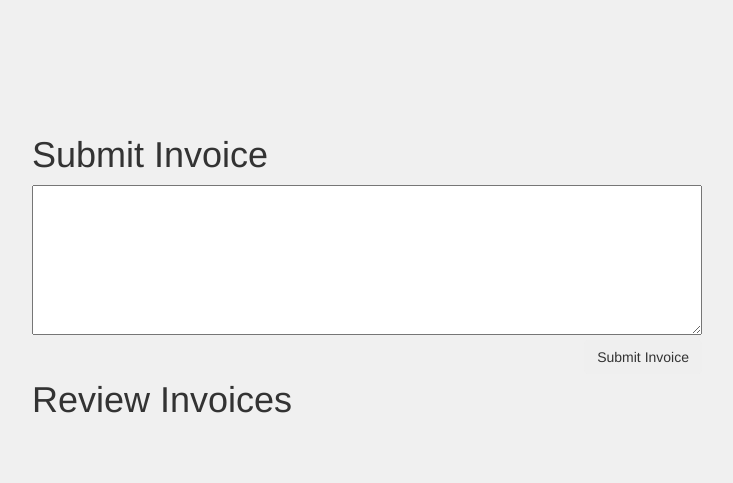
After one commit to jaydeepc/campr-injection-workshop-python, a Flask app: page /invoices in a window 1280 px wide. The commit adds this page. Shown: the top 483 px of the page, without its empty margins (273-1006 px from the left). Run offline with Flask 2, Linux system fonts and the light colour scheme; some libraries are stand-ins or nearby versions.

Commit message:
XSS - patch 1

```diff
--- a/app.py
+++ b/app.py
@@ -13,7 +13,7 @@ mysql = MySQL()
 app.config['MYSQL_DATABASE_USER'] = 'root'
 app.config['MYSQL_DATABASE_PASSWORD'] = ''
 app.config['MYSQL_DATABASE_DB'] = 'Injection'
-app.config['MYSQL_DATABASE_HOST'] = 'db_server'
+app.config['MYSQL_DATABASE_HOST'] = 'localhost'
 app.config['MYSQL_PORT'] = '3306'
 mysql.init_app(app)
 
@@ -69,6 +69,45 @@ def login():
         return json.dumps({'html': '<span>Enter the required fields</span>'})
 
 
+@app.route("/invoices")
+def invoices():
+
+    conn = mysql.connect()
+    cursor = conn.cursor()
+
+    return render_template('invoice.html')
+
+
+@app.route("/invoices", methods=['POST'])
+def insert_invoices():
+
+    __invoice = request.form["invoice"]
+
+    conn = mysql.connect()
+    cursor = conn.cursor()
+
+    query = "insert into invoices (text) values ('{0}');".format(__invoice)
+    try:
+        cursor.execute(query)
+        conn.commit()
+    except:
+        conn.rollback()
+
+    all_data = fetch_invoices(conn, cursor)
+    conn.close()
+
+    return render_template('invoice.html', invoices=all_data)
+
+
+def fetch_invoices(conn, cursor):
+    query = "select text from invoices"
+    try:
+        cursor.execute(query)
+        all_data = cursor.fetchall()
+    except:
+        conn.rollback()
+    return all_data
+
 
 if __name__ == "__main__":
     app.run(host='0.0.0.0', debug=True)
--- /dev/null
+++ b/templates/invoice.html
@@ -0,0 +1,70 @@
+<!DOCTYPE html>
+
+<html>
+
+<head>
+    <meta charset="UTF-8">
+    <title>XSS Workshop</title>
+
+    <link rel="stylesheet" href="{{ url_for('static', filename='css/bootstrap.css') }}">
+    <script type = "text/javascript"
+            src = "{{ url_for('static', filename='js/jquery-2.1.3.js') }}"></script>
+    <style type="text/css">
+        body {
+            padding-top: 100px;
+            padding-bottom: 40px;
+            background-color: #f0f0f0;
+        }
+
+        .container {
+            max-width: 700px;
+            padding: 15px;
+            margin: 0 auto;
+        }
+
+        textarea {
+            width: 100%;
+            height: 150px;
+        }
+
+        button {
+            float: right;
+        }
+
+        hr {
+            border-top: 1px solid #fff;
+        }
+    </style>
+</head>
+
+<body>
+
+<div class="container">
+
+    <h1>Submit Invoice</h1>
+
+    <form action="/invoices" method="POST">
+        <textarea name="invoice"></textarea>
+        <button type="submit" class="btn">Submit Invoice</button>
+    </form>
+
+    <br>
+
+    <h1>Review Invoices</h1>
+
+    <div id="invoices">
+        {% for invoice in invoices %}
+        {% autoescape false %}
+            <hr>
+            <p>{{invoice[0]}}</p>
+        {% endautoescape %}
+        {% endfor %}
+    </div>
+
+
+</div>
+
+
+</body>
+
+</html>
--- a/templates/login.html
+++ b/templates/login.html
@@ -9,9 +9,6 @@
     <link rel="stylesheet" href="{{ url_for('static', filename='css/bootstrap.css') }}">
     <script type = "text/javascript"
             src = "{{ url_for('static', filename='js/jquery-2.1.3.js') }}"></script>
-    <script type = "text/javascript"
-            src = "{{ url_for('static', filename='js/handle-login.js') }}"></script>
-
     <style type="text/css">
         body {
             padding-top: 100px;
```
Also changed, not shown: db/db.sql (+23 -2 lines), static/js/handle-login.js (+6 -9 lines).
